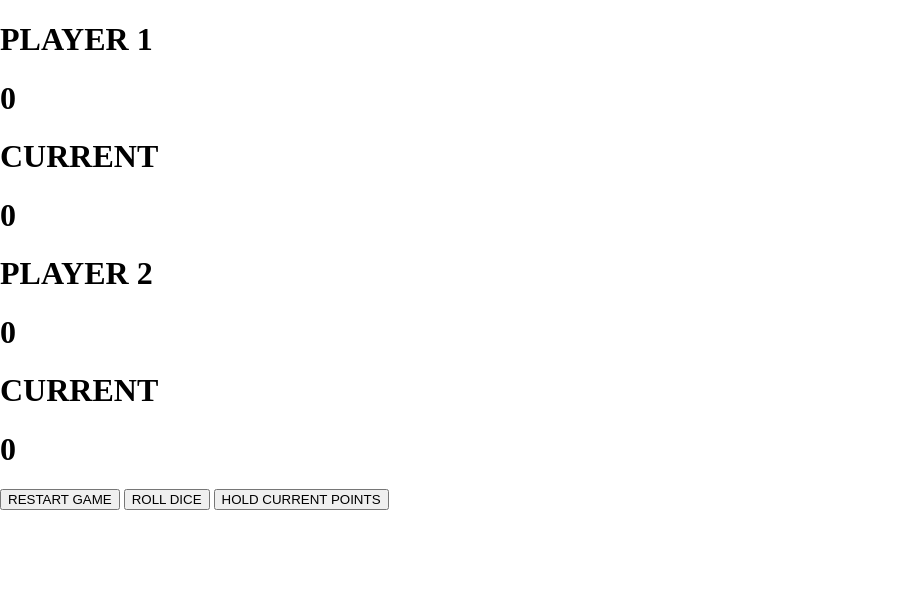
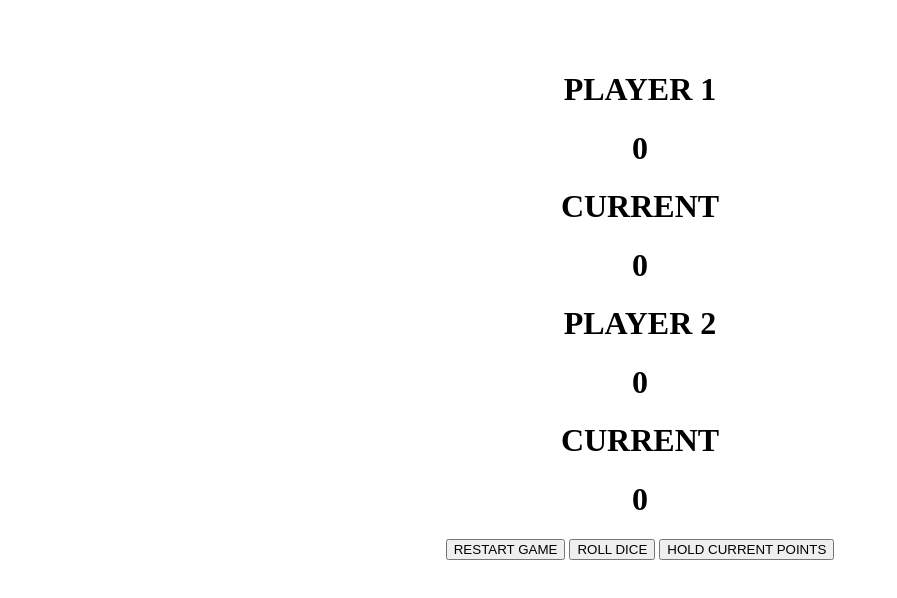
Before and after one commit to Ameer2000Mzori/Dice-Game, a website built with webpack: page src/index.html in a window 1280 px wide. Shown: the whole page, without its empty margins (0-897 px from the left). Built offline with nearby package versions, Linux system fonts and the light colour scheme; a web font is replaced by a local one.

Commit message:
added styling for header + header wrap

```diff
--- a/src/style.scss
+++ b/src/style.scss
@@ -7,3 +7,17 @@ body {
   padding: 0;
   margin: 0;
 }
+// header
+.header {
+  display: flex;
+  flex-direction: column;
+  text-align: center;
+  align-items: center;
+  height: 100vh;
+  justify-content: center;
+
+  .header-Wrap {
+    width: 700px;
+    height: 700px;
+  }
+}
```
Also changed, not shown: src/style.css, 1 other file.
